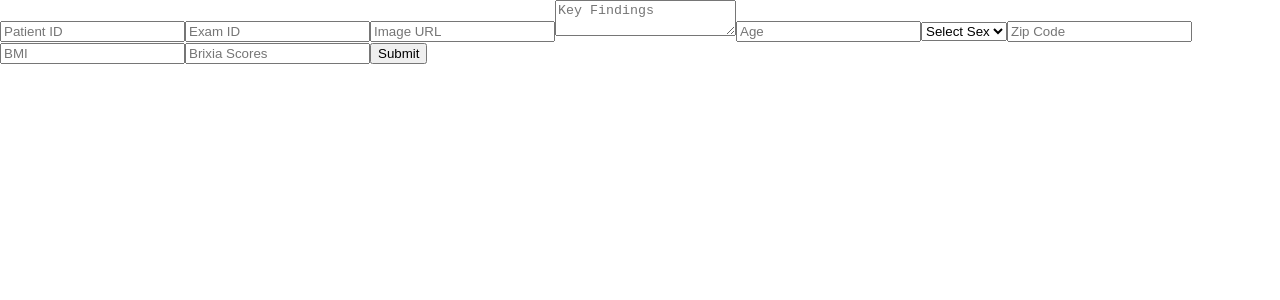
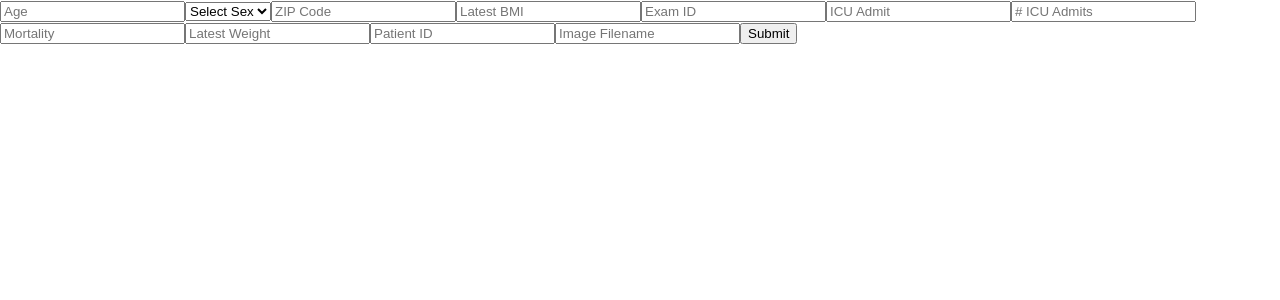
Before and after one commit to Koshin-M-Mohamed/Group-9, a React (Create React App) app in the folder client/: page /AddExam in a window 1280 px wide. Shown: the top 300 px of the page. Built offline with nearby package versions, Linux system fonts and the light colour scheme.

Commit message:
modified submission to match api

```diff
--- a/client/src/AddExam.js
+++ b/client/src/AddExam.js
@@ -4,52 +4,60 @@ import axios from 'axios';
 
 function NewPatientExam(){
     const [formData, setFormData] = useState({
-      patientId: '',
-      examId: '',
-      imageURL: '',
-      keyFindings: '',
-      age: '',
-      sex: '',
-      zipCode: '',
-      bmi: '',
-      brixiaScores: '',
+        AGE: "",
+        SEX: "",
+        ZIP: "",
+        LATEST_BMI: "",
+        exam_Id: "",
+        "ICU Admit": "",
+        "# ICU admits": "",
+        MORTALITY: "",
+        "LATEST WEIGHT": "",
+        PATIENT_ID: "",
+        png_filename: "",
     });
 
     const handleChange = (e) => {
-        setFormData({ ...formData, [e.target.name]: e.target.value});
-    }
+        const { name, value, type } = e.target;
+        setFormData({
+          ...formData,
+          [name]: type === 'number' ? Number(value) : value,
+        });
+      };
 
     const navigate = useNavigate();
 
     const handleSubmit = async (e) => {
         e.preventDefault();
         try{
-            const response = await axios.post('https://czi-covid-lypkrzry4q-uc.a.run.app/api/exams');
+            const response = await axios.post('/exam', formData);
             console.log(response.data);
             navigate('/admin');
         }
         catch(error){
-            console.error('Failed to add exam:', error);
+            console.error('Failed to add exam:', error.response.data);
         }
     }
 
 
+
     return (
       <form onSubmit={handleSubmit}>
-      <input name="patientId" value={formData.patientId} onChange={handleChange} placeholder="Patient ID" />
-      <input name="examId" value={formData.examId} onChange={handleChange} placeholder="Exam ID" />
-      <input name="imageURL" value={formData.imageURL} onChange={handleChange} placeholder="Image URL" />
-      <textarea name="keyFindings" value={formData.keyFindings} onChange={handleChange} placeholder="Key Findings" />
-      <input name="age" type="number" value={formData.age} onChange={handleChange} placeholder="Age" />
-      <select name="sex" value={formData.sex} onChange={handleChange}>
+            <input name="AGE" type="number" value={formData.AGE} onChange={handleChange} placeholder="Age" />
+            <select name="SEX" value={formData.SEX} onChange={handleChange}>
                 <option value="">Select Sex</option>
                 <option value="Male">Male</option>
                 <option value="Female">Female</option>
-        <option value="Other">Other</option>
             </select>
-      <input name="zipCode" value={formData.zipCode} onChange={handleChange} placeholder="Zip Code" />
-      <input name="bmi" type="number" step="0.01" value={formData.bmi} onChange={handleChange} placeholder="BMI" />
-      <input name="brixiaScores" value={formData.brixiaScores} onChange={handleChange} placeholder="Brixia Scores" />
+            <input name="ZIP" type="number" value={formData.ZIP} onChange={handleChange} placeholder="ZIP Code" />
+            <input name="LATEST_BMI" type="number" step="0.01" value={formData.LATEST_BMI} onChange={handleChange} placeholder="Latest BMI" />
+            <input name="exam_Id" value={formData.exam_Id} onChange={handleChange} placeholder="Exam ID" />
+            <input name="ICU Admit" value={formData["ICU Admit"]} onChange={handleChange} placeholder="ICU Admit" />
+            <input name="# ICU admits" type="number" value={formData["# ICU admits"]} onChange={handleChange} placeholder="# ICU Admits" />
+            <input name="MORTALITY" value={formData.MORTALITY} onChange={handleChange} placeholder="Mortality" />
+            <input name="LATEST WEIGHT" type="number" value={formData["LATEST WEIGHT"]} onChange={handleChange} placeholder="Latest Weight" />
+            <input name="PATIENT_ID" value={formData.PATIENT_ID} onChange={handleChange} placeholder="Patient ID" />
+            <input name="png_filename" value={formData.png_filename} onChange={handleChange} placeholder="Image Filename" />
             <button type="submit">Submit</button>
         </form>
     );
```
Lines whose indentation alone changed are shown as unchanged.
